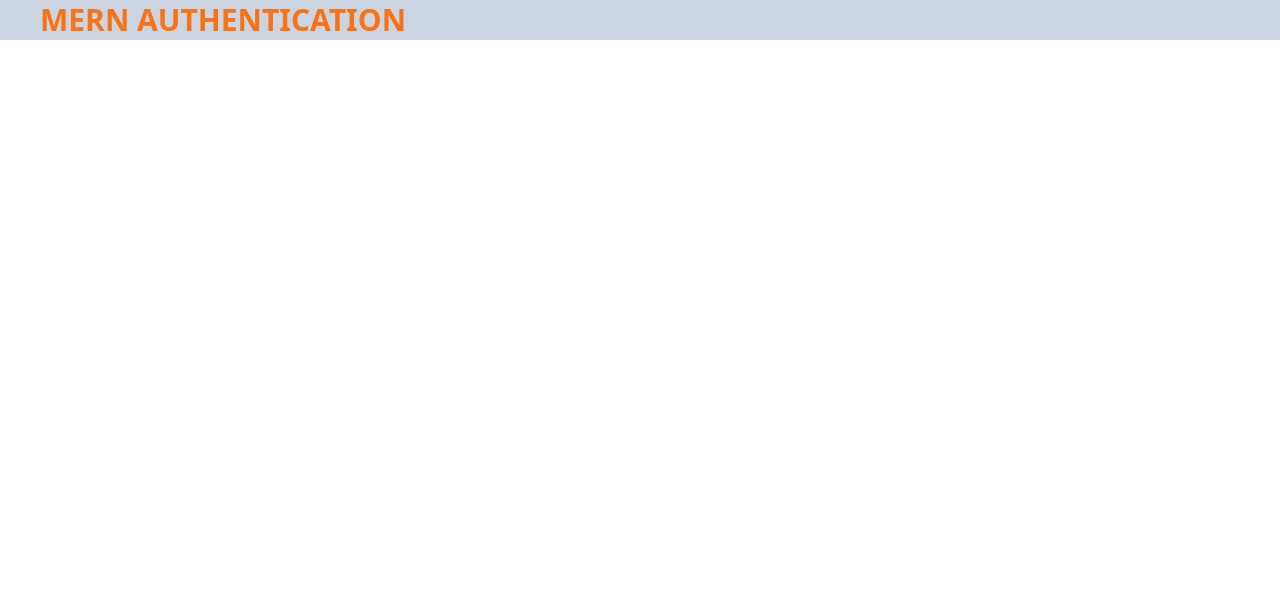
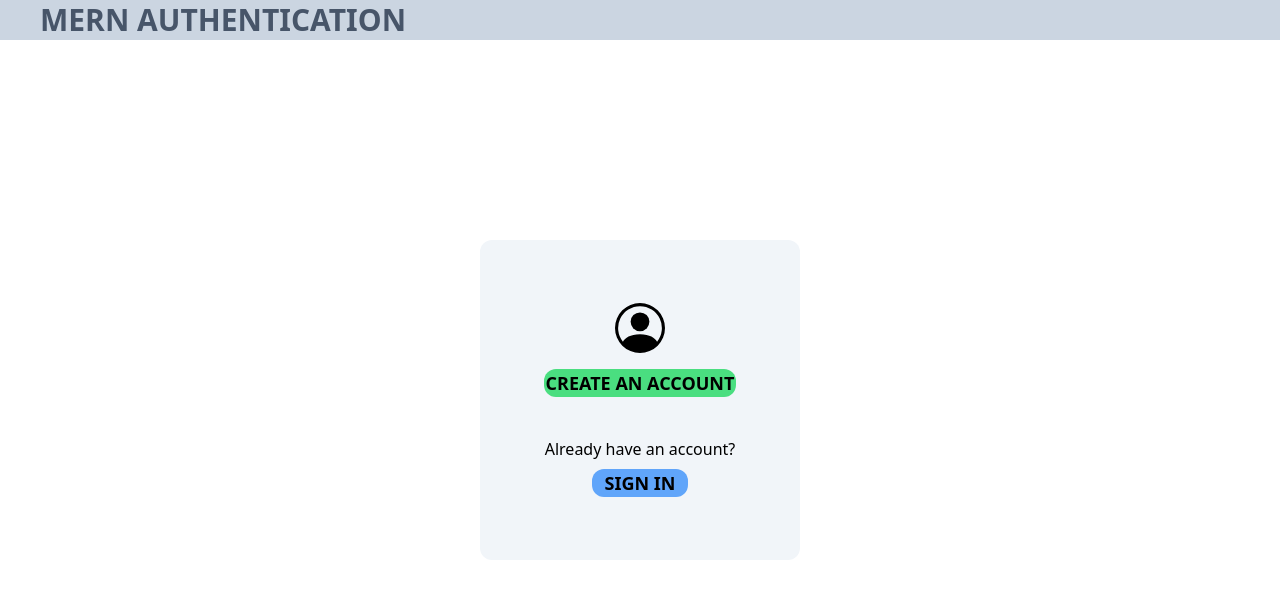
Before and after one commit to Mohamedhazeem/authentication, a React (Vite) app in the folder client/: page / in a window 1280 px wide. Shown: the top 598 px of the page. Built offline with nearby package versions, Linux system fonts and the light colour scheme.

Commit message:
Home page

```diff
--- a/client/src/Home.tsx
+++ b/client/src/Home.tsx
@@ -1,10 +1,25 @@
+import { BsPersonCircle } from "react-icons/bs";
 export const Home = () => {
   return (
     <>
       <div className="bg-slate-300 h-10 pl-10 flex flex-row items-center">
-        <p className="text-orange-500 text-3xl font-bold ">
+        <p className="text-slate-600 text-3xl font-bold ">
           MERN AUTHENTICATION
         </p>
+      </div>
+      <div className="absolute top-1/2 left-1/2 -translate-x-1/2 -translate-y-1/2 bg-slate-100 w-80 h-[40%] rounded-xl flex flex-col justify-center items-center gap-4 ">
+        <BsPersonCircle size={50} />
+        <div className="flex flex-col justify-center items-center gap-10">
+          <button className="bg-green-400 w-48 text-lg font-semibold rounded-xl">
+            CREATE AN ACCOUNT
+          </button>
+          <div className="flex flex-col justify-center items-center gap-2">
+            <p>Already have an account?</p>
+            <button className="bg-blue-400 w-24 text-lg font-semibold rounded-xl">
+              SIGN IN
+            </button>
+          </div>
+        </div>
       </div>
     </>
   );
```
